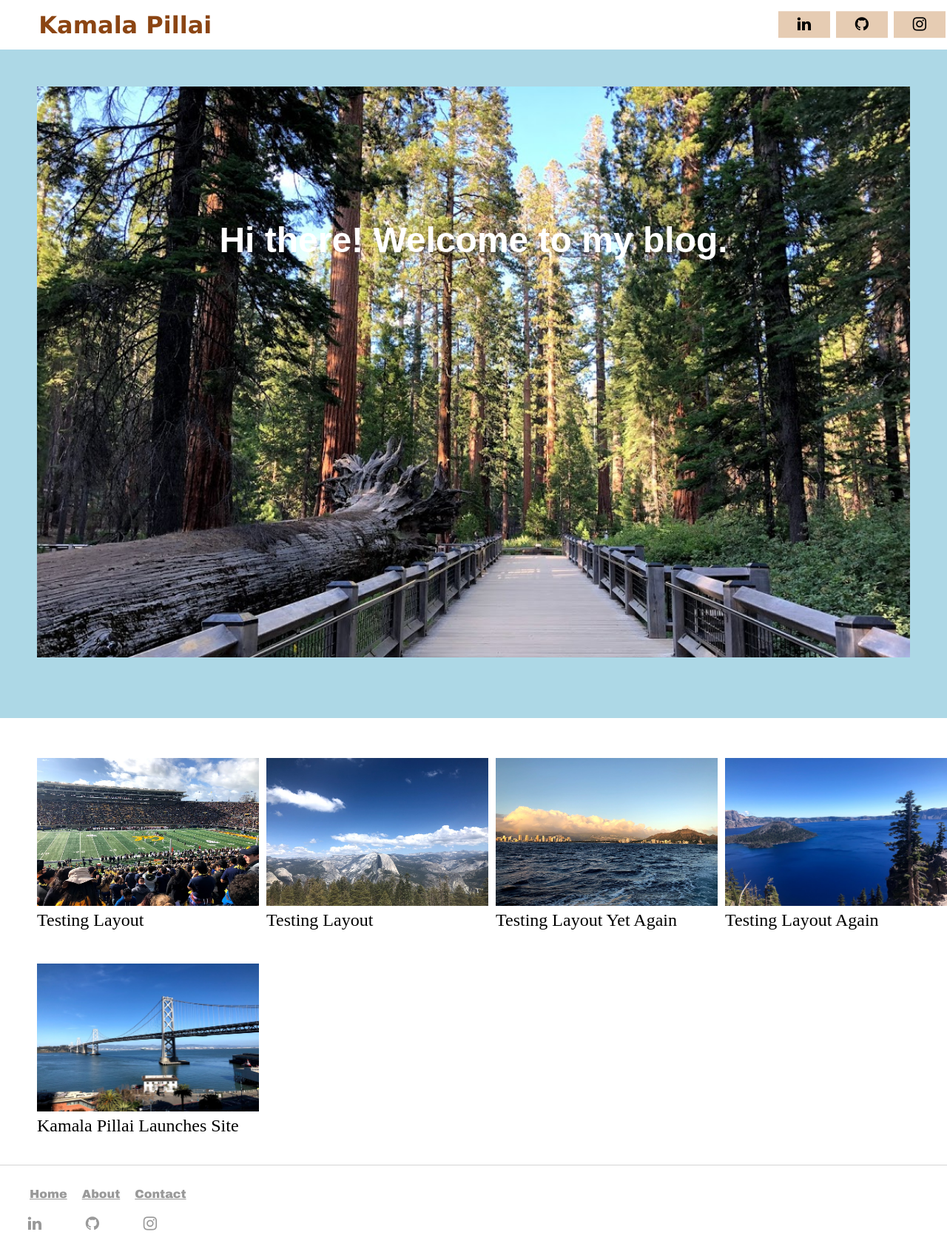
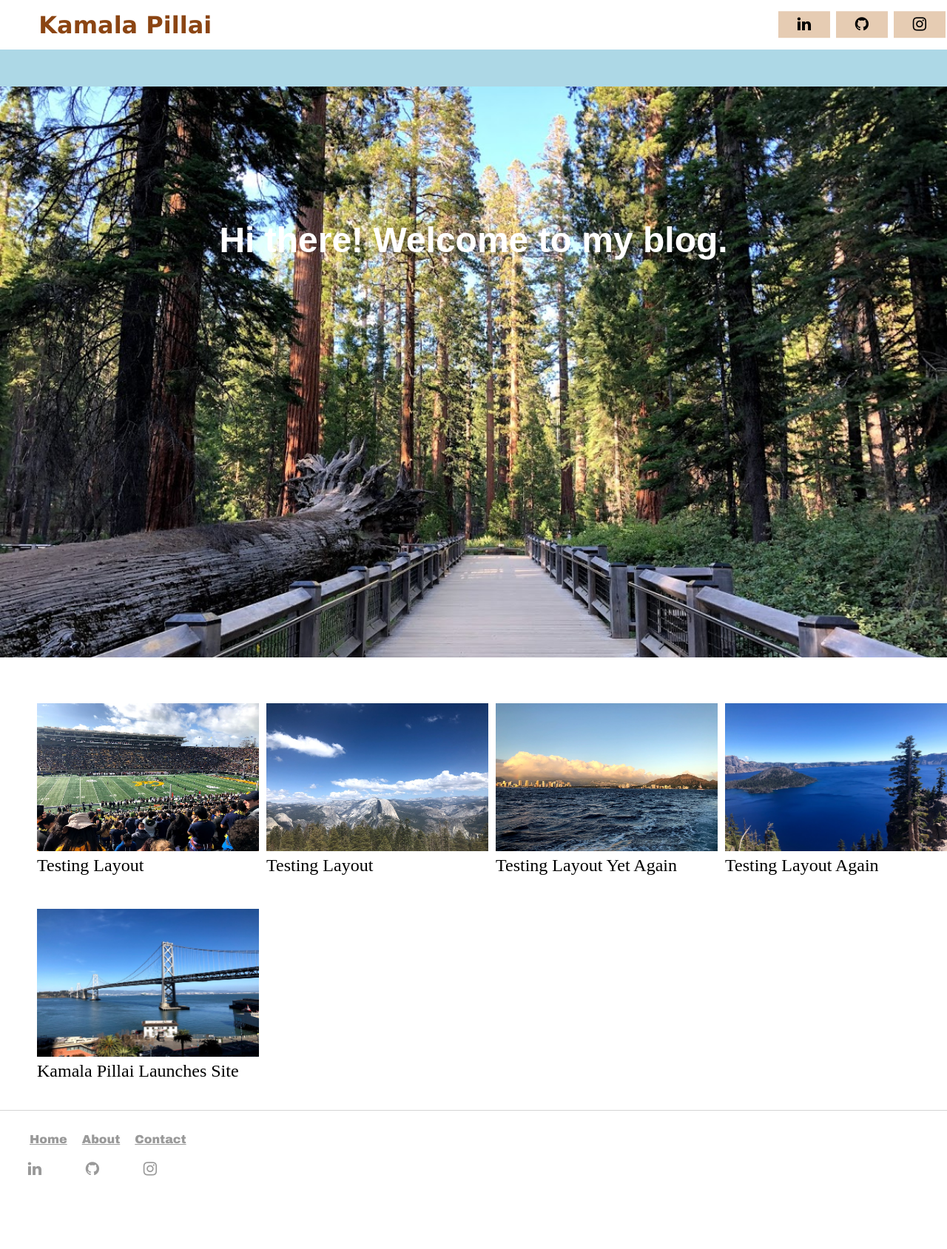
Before and after one commit to kpill/kpill.github.io, a Jekyll site: the page built from index.html, in a window 1280 px wide. Shown: the whole page at 74% size. Built offline with Jekyll 4.4.1, drawn with Linux system fonts in a browser that asks for light colours; after the commit the page ends 1615 px from its top, so only the background shows below that.

Commit message:
Update main.css

```diff
--- a/css/main.css
+++ b/css/main.css
@@ -214,7 +214,7 @@ html, body {
 
 	.welcome-box {
 		background-color: lightblue;
-		padding: 50px;
+		padding-top: 50px;
 	}
 
 /*blog post list*/
```
